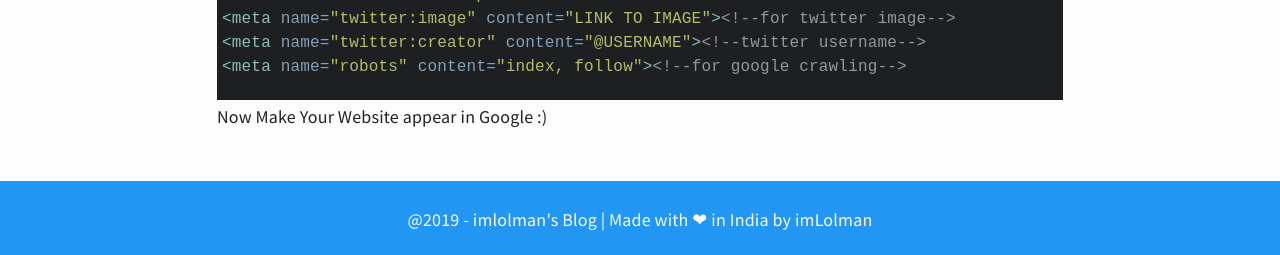
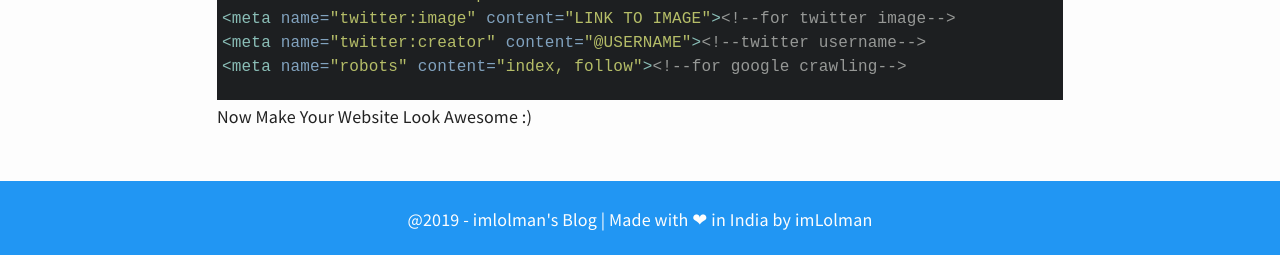
Before and after one commit to imlolman/blog, a Jekyll site: the page built from _posts/2019-07-16-seo-meta-tag-copy-paste.md, in a window 1280 px wide. Shown: the part 810-1065 px from the top of the page. Built offline with Jekyll 4.4.1, drawn with Linux system fonts in a browser that asks for light colours.

Commit message:
Updated POST

````diff
--- a/_posts/2019-07-16-seo-meta-tag-copy-paste.md
+++ b/_posts/2019-07-16-seo-meta-tag-copy-paste.md
@@ -27,4 +27,4 @@ description: Here is a List of Meta tags I commonly use for SEO.
 <meta name="robots" content="index, follow"><!--for google crawling-->
 ```
 
-Now Make Your Website appear in Google :)
+Now Make Your Website Look Awesome :)
````
